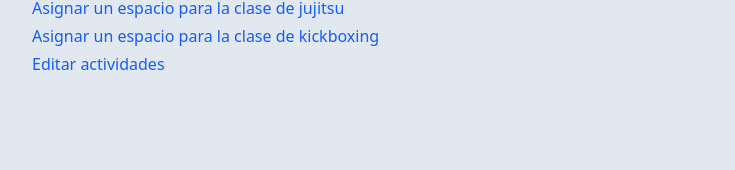
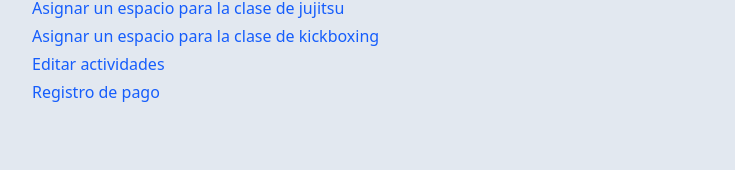
Before and after one commit to axd18/landing, a React (Vite) app: page / in a window 1280 px wide. Shown: the part 493-663 px from the top of the page, without its empty margins (272-1007 px from the left). Built offline with nearby package versions, Linux system fonts and the light colour scheme.

Commit message:
registro de pago

```diff
--- a/src/pages/Help/HelpPage.jsx
+++ b/src/pages/Help/HelpPage.jsx
@@ -109,6 +109,12 @@ const HelpPage = () => {
         "title": "Editar actividades",
         "videoSrc": "/editar-actividades.mp4",
         "altText": "Video tutorial: Editar actividades"
+      },
+      {
+        "id": "registro-pago",
+        "title": "Registro de pago",
+        "videoSrc": "/registro-pago.mp4",
+        "altText": "Video tutorial: registro de pago"
       }
   ]
 
```
Also changed, not shown: 1 other file (tests, documents, lock files or other folders).
